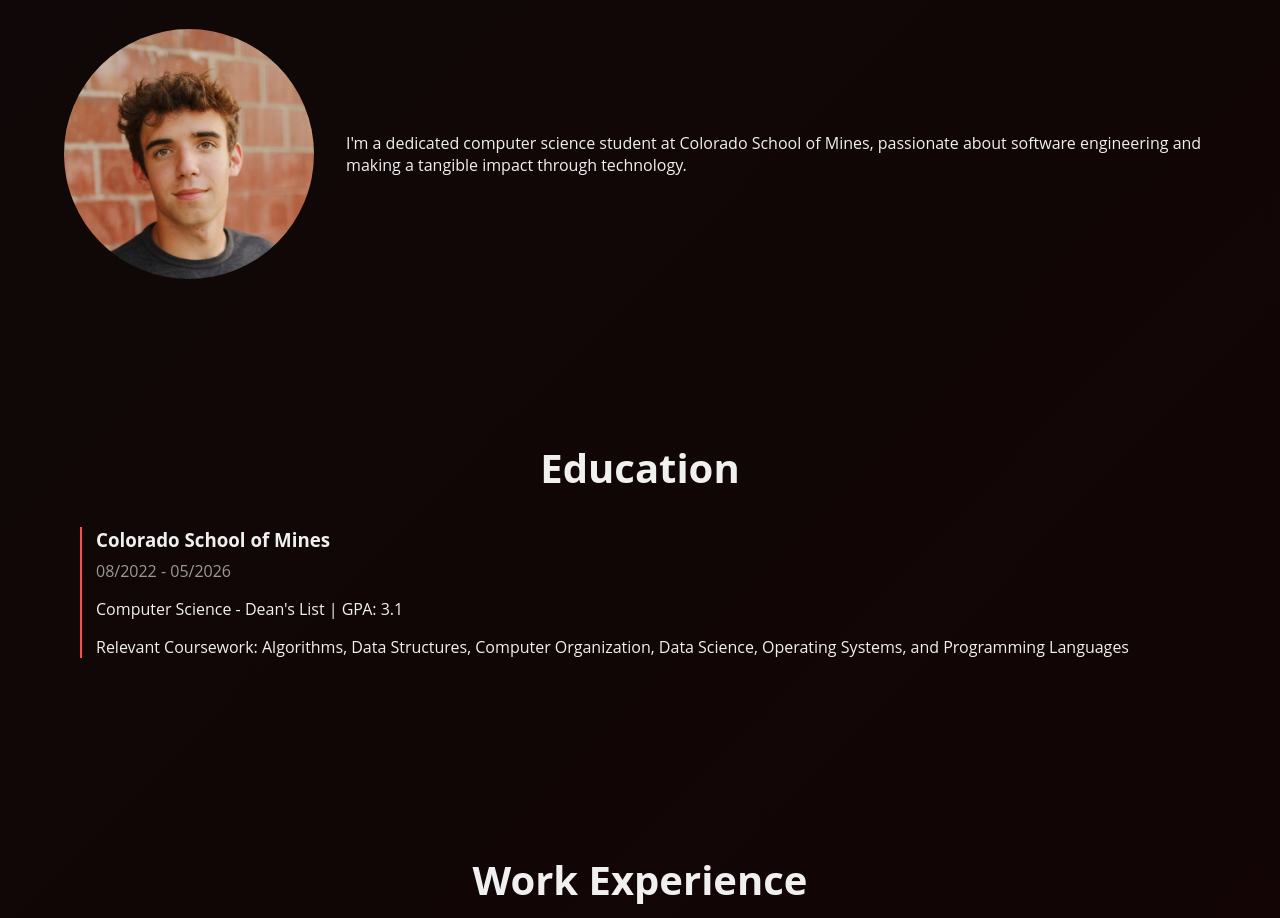
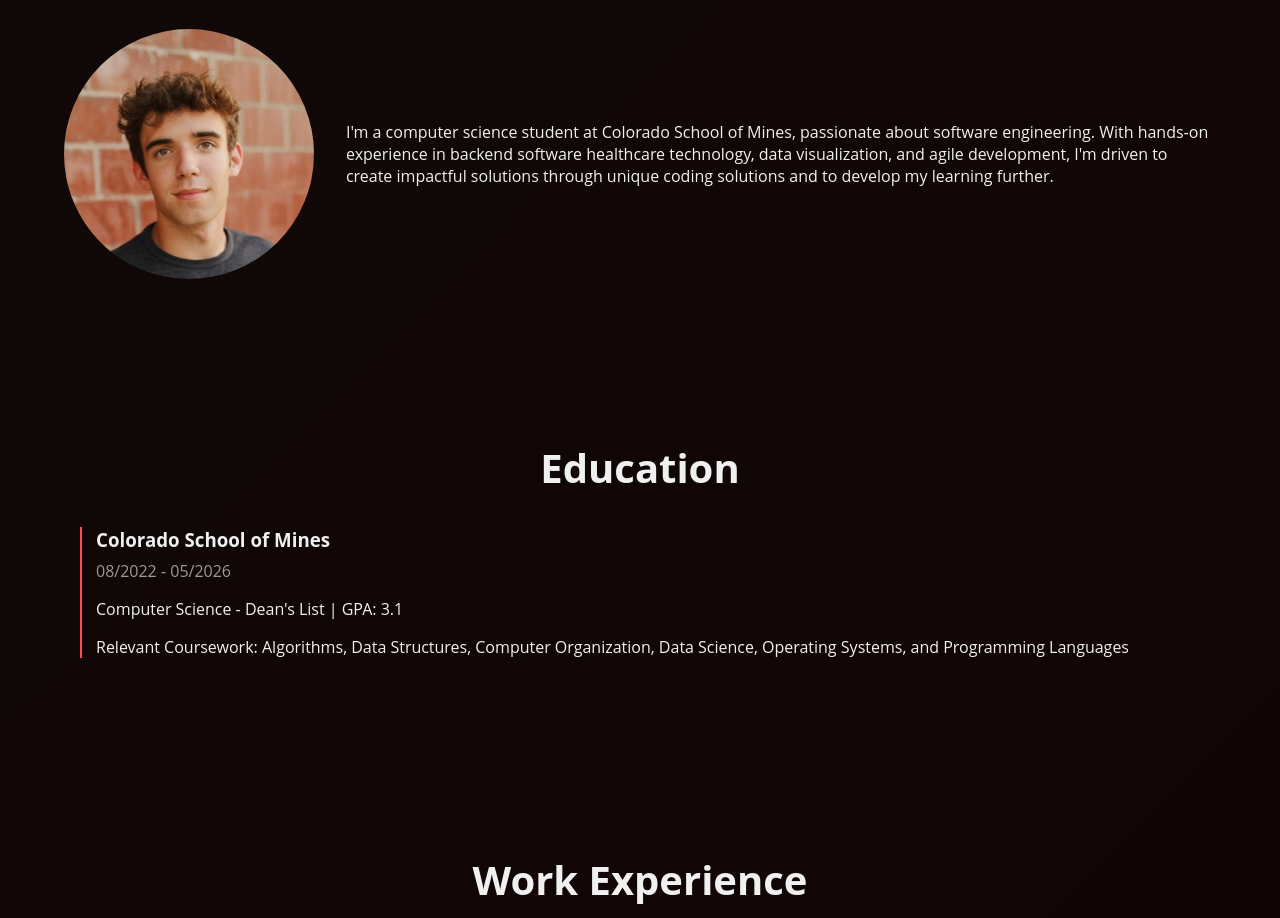
Before and after one commit to HudsonFaris/hudsonfaris.github.io, a plain HTML site: page index.html in a window 1280 px wide. Shown: the part 1083-2001 px from the top of the page. Drawn offline with Linux system fonts and the light colour scheme.

Commit message:
change about me

```diff
--- a/index.html
+++ b/index.html
@@ -58,7 +58,7 @@
             <div class="about-content">
                 <img src="me.jpg" alt="Hudson Faris">
                 <div class="about-text">
-                    <p>I'm a dedicated computer science student at Colorado School of Mines, passionate about software engineering and making a tangible impact through technology.</p>
+                    <p>I'm a computer science student at Colorado School of Mines, passionate about software engineering. With hands-on experience in backend software healthcare technology, data visualization, and agile development, I'm driven to create impactful solutions through unique coding solutions and to develop my learning further. </p>
                     <!-- Placeholder for additional personal information -->
                 </div>
             </div>
```
